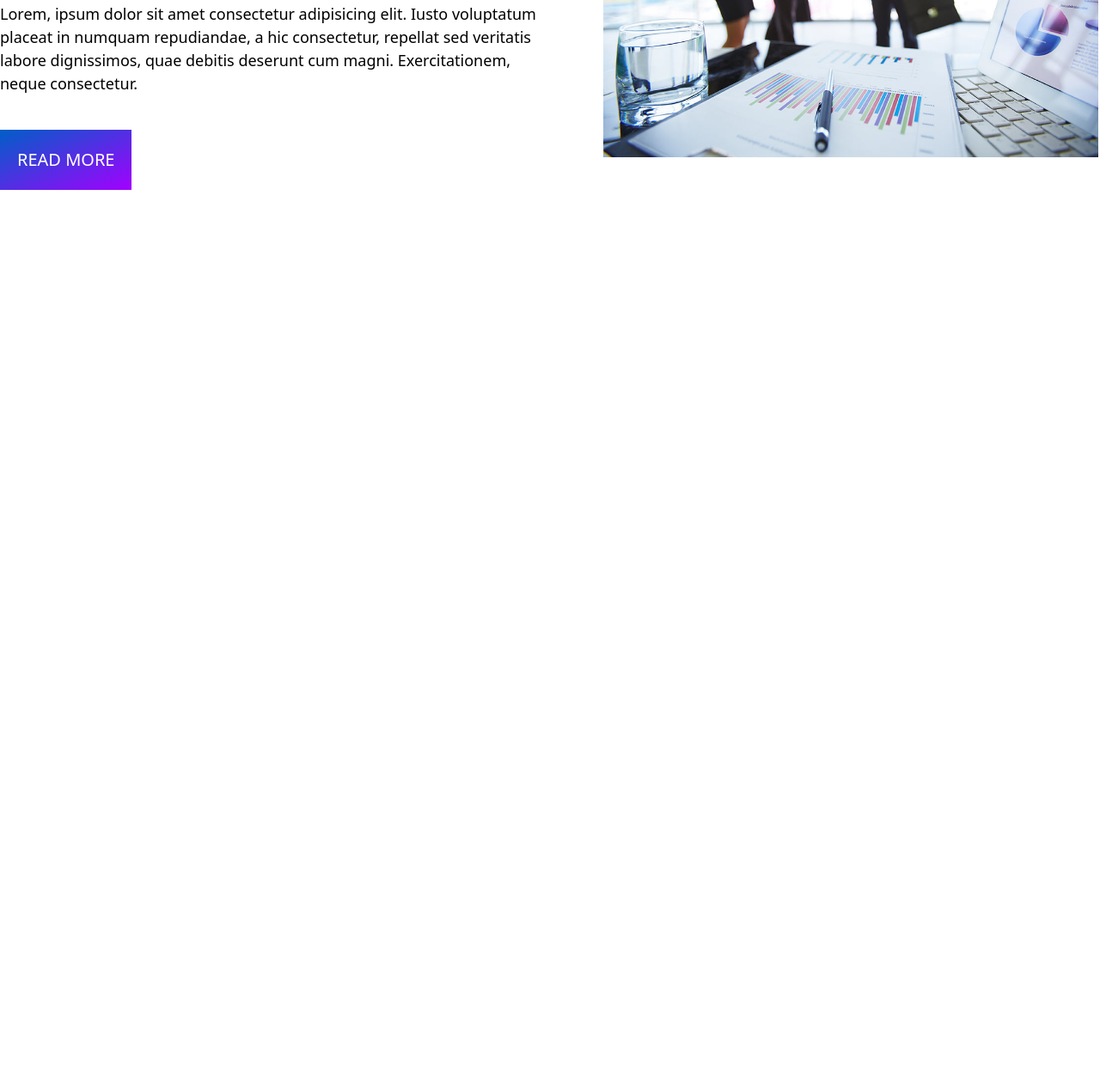
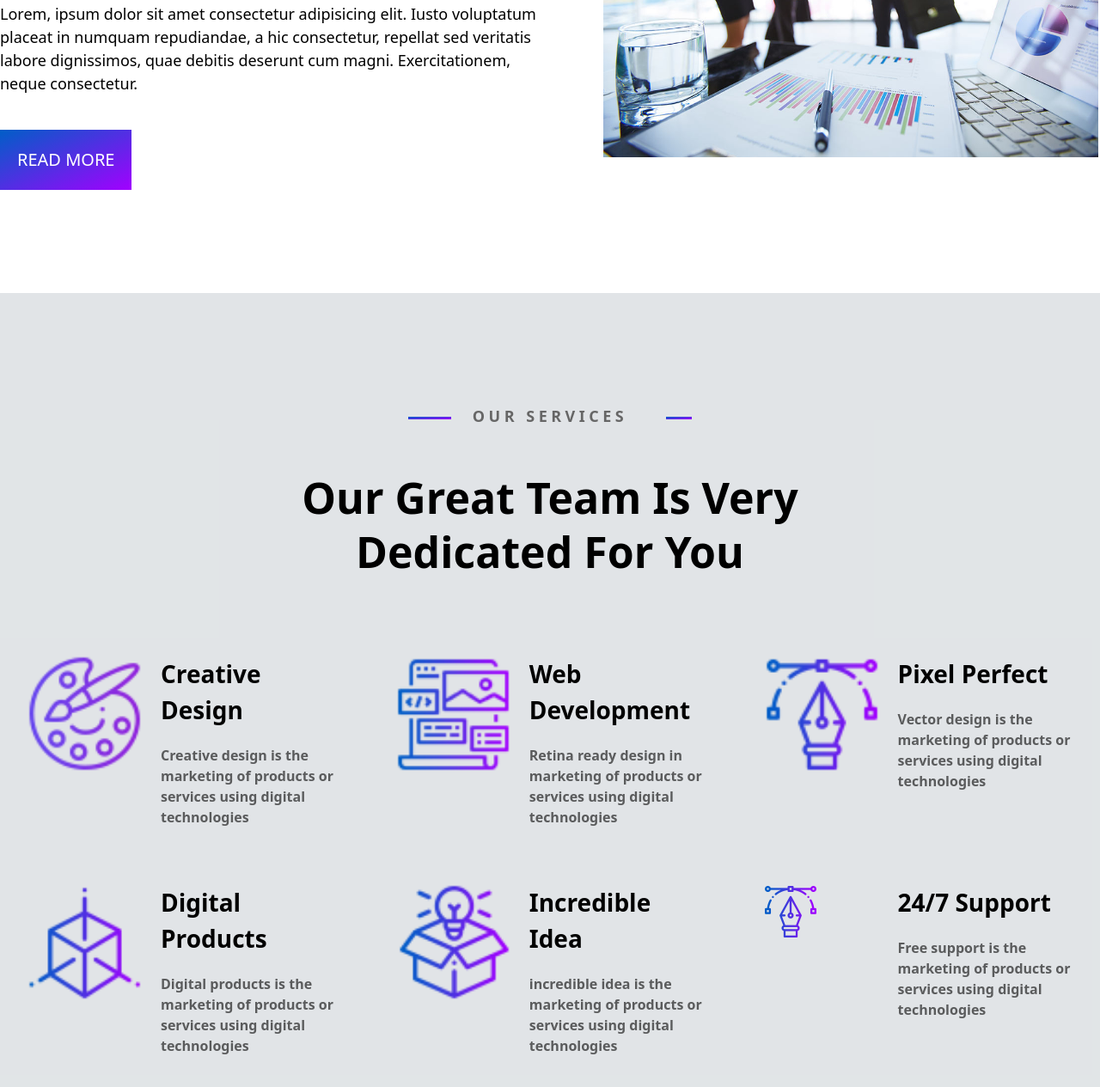
Before and after one commit to mahmud-devs/cit-hw-42-tailwindcss, a plain HTML site: page index.html in a window 1280 px wide. Shown: the part 1544-2809 px from the top of the page at 86% size. Before the commit the page ends 1885 px from the top, so only its background shows below. Drawn offline with nearby package versions, Linux system fonts and the light colour scheme.

Commit message:
service part

```diff
--- a/index.html
+++ b/index.html
@@ -196,72 +196,72 @@
 
     <!-- ------------------------------service start here ------------------------ -->
 
-    <!-- <section class="py-[130px] bg-ggray">
-        <div class="max-w-container mx-auto">
+    <section class="py-[40px] sm:py-[60px] md:py-[130px] bg-ggray">
+        <div class="container mx-auto">
             <div class="text-center">
-                <p class="inline-block relative mb-[50px] before:absolute before:bg-gradient-to-tl from-headerc to-header2c before:w-[50px] before:h-[3px] before:bottom-[10px] before:right-[-75px] after:absolute after:w-[50px] after:bottom-[10px] after:left-[-75px] after:h-[3px] after:bg-gradient-to-tl from-headerc to-header2c  text-[18px] uppercase text-perac font-semibold  tracking-[.25em]">OUR SERVICES</p>
-                <h2 class="text-black text-[50px] font-bold leading-tight mb-[60px] ">
+                <p class="inline-block relative mb-[15px] sm:mb-[25px] md:mb-[50px] before:absolute before:bg-gradient-to-tl from-headerc to-header2c before:w-[30px] sm:before:w-[30px] before:h-[3px] before:bottom-[8px] sm:before:bottom-[10px] before:right-[-55px] sm:before:right-[-75px] after:absolute after:w-[30px] sm:after:w-[50px] after:bottom-[8px] sm:after:bottom-[10px] after:left-[-55px] sm:after:left-[-75px] after:h-[3px] after:bg-gradient-to-tl from-headerc to-header2c text-[13px]  sm:text-[18px] uppercase text-perac font-semibold  tracking-[.25em]">OUR SERVICES</p>
+                <h2 class="text-black text-[30px] sm:text-[40px] md:text-[50px] font-bold leading-tight mb-[30px] sm:mb-[45px] md:mb-[60px] ">
                     Our Great Team Is Very <br> Dedicated For You
                 </h2>
             </div>
-            <div class="flex flex-wrap justify-between gap-y-[6px]">
-                <div class="w-[33%] p-[30px]  flex gap-[20px] duration-300 ease-linear hover:bg-white hover:scale-110 hover:overflow-hidden   ">
-                    <div class="w-[40%]">
-                        <img class="w-[100%]" src="images/ico01.png" alt="img">
+            <div class="flex flex-wrap justify-around sm:justify-between px[10px] gap-y-[6px]">
+                <div class=" w-[46%] sm:w-[33%] p-[10px] sm:p-[30px]  flex gap-[20px] duration-300 ease-linear hover:bg-white hover:scale-105 sm:hover:scale-110 hover:overflow-hidden overflow-hidden  ">
+                    <div class=" w-[20%] sm:w-[40%]">
+                        <img class="w-[33px] sm:w-[100%]" src="images/ico01.png" alt="img">
                     </div>
-                    <div class="pt-5px ">
-                        <h2 class="text-black text-[28px] mb-[20px] font-bold">Creative Design</h2>
-                        <p class="text-[16px] text-pera font-semibold">Creative design is the marketing of products or services using digital technologies</p>
+                    <div class="pt-5px w-[80%] sm:w-[60%]">
+                        <h2 class="text-black text-[16px] sm:text-[28px] mb-[5px] sm:mb-[20px] font-bold">Creative Design</h2>
+                        <p class=" text-[12px] sm:text-[16px] text-pera font-semibold">Creative design is the marketing of products or services using digital technologies</p>
                     </div>
                 </div>
-                <div class="w-[33%] p-[30px]  flex gap-[20px] duration-300 ease-linear hover:bg-white hover:scale-110 hover:overflow-hidden  ">
-                    <div class="w-[40%]">
-                        <img class="w-[100%]" src="images/ico02.png" alt="img">
+                <div class=" w-[46%] sm:w-[33%] p-[10px] sm:p-[30px]  flex gap-[20px] duration-300 ease-linear hover:bg-white hover:scale-105 sm:hover:scale-110 hover:overflow-hidden overflow-hidden ">
+                    <div class=" w-[20%] sm:w-[40%]">
+                        <img class="w-[33px] sm:w-[100%]" src="images/ico02.png" alt="img">
                     </div>
-                    <div class="pt-5px ">
-                        <h2 class="text-black text-[28px] mb-[20px] font-bold">Web Development</h2>
-                        <p class="text-[16px] text-pera font-semibold">Retina ready design in marketing of products or services using digital technologies</p>
+                    <div class="pt-5px w-[80%] sm:w-[60%]">
+                        <h2 class="text-black text-[16px] sm:text-[28px] mb-[5px] sm:mb-[20px] font-bold">Web Development</h2>
+                        <p class=" text-[12px] sm:text-[16px] text-pera font-semibold">Retina ready design in marketing of products or services using digital technologies</p>
                     </div>
                 </div>
-                <div class="w-[33%] p-[30px]  flex gap-[20px] duration-300 ease-linear hover:bg-white hover:scale-110 hover:overflow-hidden  ">
-                    <div class="w-[40%]">
-                        <img class="w-[100%]" src="images/ico03.png" alt="img">
+                <div class=" w-[46%] sm:w-[33%] p-[10px] sm:p-[30px]  flex gap-[20px] duration-300 ease-linear hover:bg-white hover:scale-105 sm:hover:scale-110 hover:overflow-hidden overflow-hidden ">
+                    <div class=" w-[20%] sm:w-[40%]">
+                        <img class="w-[33px] sm:w-[100%]" src="images/ico03.png" alt="img">
                     </div>
-                    <div class="pt-5px ">
-                        <h2 class="text-black text-[28px] mb-[20px] font-bold">Pixel Perfect</h2>
-                        <p class="text-[16px] text-pera font-semibold">Vector design is the marketing of products or services using digital technologies</p>
+                    <div class="pt-5px w-[80%] sm:w-[60%]">
+                        <h2 class="text-black text-[16px] sm:text-[28px] mb-[5px] sm:mb-[20px] font-bold">Pixel Perfect</h2>
+                        <p class=" text-[12px] sm:text-[16px] text-pera font-semibold">Vector design is the marketing of products or services using digital technologies</p>
                     </div>
                 </div>
-                <div class="w-[33%] p-[30px]  flex gap-[20px] duration-300 ease-linear hover:bg-white hover:scale-110 hover:overflow-hidden  ">
-                    <div class="w-[40%]">
-                        <img class="w-[100%]" src="images/ico04.png" alt="img">
+                <div class=" w-[46%] sm:w-[33%] p-[10px] sm:p-[30px]  flex gap-[20px] duration-300 ease-linear hover:bg-white hover:scale-105 sm:hover:scale-110 hover:overflow-hidden overflow-hidden ">
+                    <div class=" w-[20%] sm:w-[40%]">
+                        <img class="w-[33px] sm:w-[100%]" src="images/ico04.png" alt="img">
                     </div>
-                    <div class="pt-5px ">
-                        <h2 class="text-black text-[28px] mb-[20px] font-bold">Digital Products</h2>
-                        <p class="text-[16px] text-pera font-semibold">Digital products is the marketing of products or services using digital technologies</p>
+                    <div class="pt-5px w-[80%] sm:w-[60%]">
+                        <h2 class="text-black text-[16px] sm:text-[28px] mb-[5px] sm:mb-[20px] font-bold">Digital Products</h2>
+                        <p class=" text-[12px] sm:text-[16px] text-pera font-semibold">Digital products is the marketing of products or services using digital technologies</p>
                     </div>
                 </div>
-                <div class="w-[33%] p-[30px]  flex gap-[20px] duration-300 ease-linear hover:bg-white hover:scale-110 hover:overflow-hidden  ">
-                    <div class="w-[40%]">
-                        <img class="w-[100%]" src="images/ico05.png" alt="img">
+                <div class=" w-[46%] sm:w-[33%] p-[10px] sm:p-[30px]  flex gap-[20px] duration-300 ease-linear hover:bg-white hover:scale-105 sm:hover:scale-110 hover:overflow-hidden overflow-hidden ">
+                    <div class=" w-[20%] sm:w-[40%]">
+                        <img class="w-[33px] sm:w-[100%]" src="images/ico05.png" alt="img">
                     </div>
-                    <div class="pt-5px ">
-                        <h2 class="text-black text-[28px] mb-[20px] font-bold">Incredible Idea</h2>
-                        <p class="text-[16px] text-pera font-semibold">incredible idea is the marketing of products or services using digital technologies</p>
+                    <div class="pt-5px w-[80%] sm:w-[60%]">
+                        <h2 class="text-black text-[16px] sm:text-[28px] mb-[5px] sm:mb-[20px] font-bold">Incredible Idea</h2>
+                        <p class=" text-[12px] sm:text-[16px] text-pera font-semibold">incredible idea is the marketing of products or services using digital technologies</p>
                     </div>
                 </div>
-                <div class="w-[33%] p-[30px]  flex gap-[20px] duration-300 ease-linear hover:bg-white  hover:scale-110 hover:overflow-hidden ">
-                    <div class="w-[40%]">
-                        <img class="w-[100%]" src="images/ico03.png" alt="img">
+                <div class=" w-[46%] sm:w-[33%] p-[10px] sm:p-[30px]  flex gap-[20px] duration-300 ease-linear hover:bg-white  hover:scale-105 sm:hover:scale-110 hover:overflow-hidden overflow-hidden">
+                    <div class=" w-[20%] sm:w-[40%]">
+                        <img class="ww-[33px] sm:-[100%]" src="images/ico03.png" alt="img">
                     </div>
-                    <div class="pt-5px ">
-                        <h2 class="text-black text-[28px] mb-[20px] font-bold">24/7 Support</h2>
-                        <p class="text-[16px] text-pera font-semibold">Free support is the marketing of products or services using digital technologies</p>
+                    <div class="pt-5px w-[80%] sm:w-[60%]">
+                        <h2 class="text-black text-[16px] sm:text-[28px] mb-[5px] sm:mb-[20px] font-bold">24/7 Support</h2>
+                        <p class=" text-[12px] sm:text-[16px] text-pera font-semibold">Free support is the marketing of products or services using digital technologies</p>
                     </div>
                 </div>
             </div>
         </div>
-    </section> -->
+    </section>
 
 
     <!-- ------------------------------service end here---------------------------- -->
```
